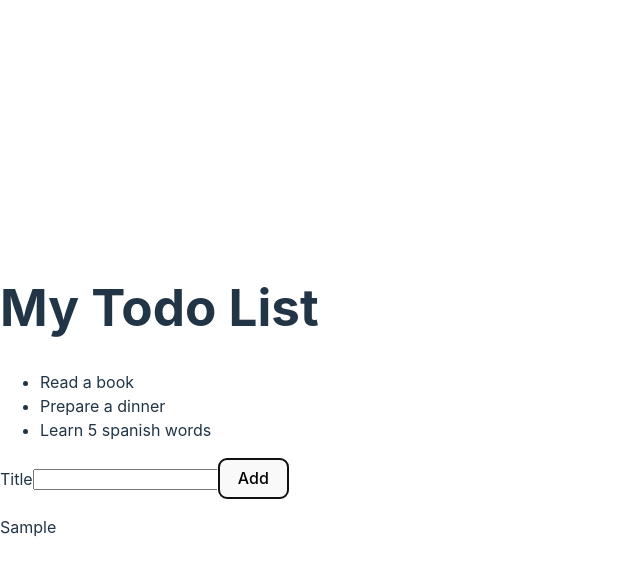
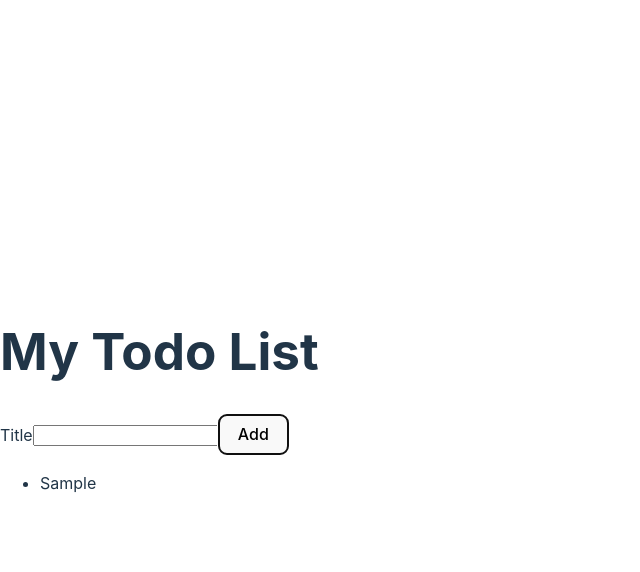
Before and after one commit to JaneGH/react-todo, a React (Vite) app: page / in a window 1280 px wide. Both pictures are taken after typing "Sample" into the empty fields and a click on the button "Add". Shown: the top 572 px of the page, without its empty margins (0-640 px from the left). Built offline with nearby package versions, Linux system fonts and the light colour scheme.

Commit message:
added Lifting State and Props Handling

```diff
--- a/src/AddTodoForm.jsx
+++ b/src/AddTodoForm.jsx
@@ -1,19 +1,36 @@
-import React from "react";
+import React, { useState } from "react";
 import PropTypes from "prop-types";
 
-const AddTodoForm = (props) => {
+const AddTodoForm = ({ onAddTodo }) => {
+  const [todoTitle, setTodoTitle] = useState("");
+
+  const handleTitleChange = (event) => {
+    const newTodoTitle = event.target.value;
+    setTodoTitle(newTodoTitle);
+  };
+
   const handleAddTodo = (event) => {
-    event.preventDefault();
-    const todoTitle = event.target.elements.title.value;
-    console.log(todoTitle);
-    props.onAddTodo(todoTitle);
-    event.target.reset();
+    event.preventDefault(event);
+    if (todoTitle.trim() !== "") {
+      const newTodo = {
+        title: todoTitle,
+        id: Date.now(),
+      };
+      onAddTodo(newTodo);
+      setTodoTitle("");
+    }
   };
 
   return (
     <form onSubmit={handleAddTodo}>
       <label htmlFor="todoTitle">Title</label>
-      <input id="todoTitle" name="title" type="text" />
+      <input
+        id="todoTitle"
+        name="title"
+        type="text"
+        value={todoTitle}
+        onChange={handleTitleChange}
+      />
       <button type="submit">Add</button>
     </form>
   );
--- a/src/App.jsx
+++ b/src/App.jsx
@@ -3,13 +3,17 @@
 import React, { useState } from "react";
 
 const App = () => {
-  const [newTodo, setNewTodo] = useState('');
+  const [todoList, setTodoList] = useState([]);
+
+  const addTodo = (newTodo) => {
+    setTodoList((todoList) => [...todoList, newTodo]);
+  };
+
   return (
     <div>
       <h1>My Todo List</h1>
-      <TodoList />
-      <AddTodoForm onAddTodo={setNewTodo} />
-      <p>{newTodo}</p>
+      <AddTodoForm onAddTodo={addTodo} />
+      <TodoList todoList={todoList} />
     </div>
   );
 };
--- a/src/TodoList.jsx
+++ b/src/TodoList.jsx
@@ -1,13 +1,8 @@
 import React from "react";
 import TodoListItem from "./TodoListItem";
+import PropTypes from "prop-types";
 
-function TodoList() {
-  const todoList = [
-    { id: 1, title: "Read a book" },
-    { id: 2, title: "Prepare a dinner" },
-    { id: 3, title: "Learn 5 spanish words" },
-  ];
-
+function TodoList({ todoList }) {
   return (
     <ul>
       {todoList.map((todo) => (
@@ -17,4 +12,13 @@
   );
 }
 
+TodoList.propTypes = {
+  todoList: PropTypes.arrayOf(
+    PropTypes.shape({
+      title: PropTypes.string.isRequired,
+      id: PropTypes.string.isRequired,
+    })
+  ).isRequired,
+};
+
 export default TodoList;
--- a/src/TodoListItem.jsx
+++ b/src/TodoListItem.jsx
@@ -1,8 +1,8 @@
 import React from "react";
 import PropTypes from "prop-types";
 
-function TodoListItem(props) {
-  return <li>{props.todo.title}</li>;
+function TodoListItem({todo}) {
+  return <li>{todo.title}</li>;
 }
 
 TodoListItem.propTypes = {
```
